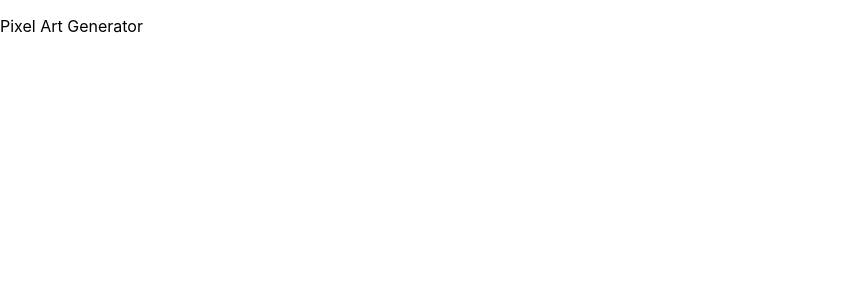
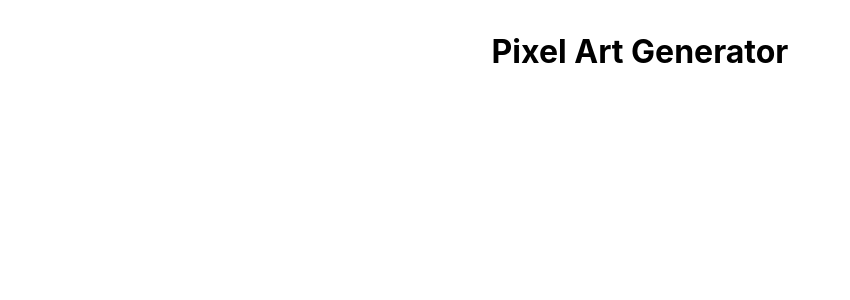
Before and after one commit to edumoreira1506/pixel-art-generator, a React (Create React App) app: page / in a window 1280 px wide. Shown: the top 300 px of the page, without its empty margins (0-850 px from the left). Built offline with nearby package versions, Linux system fonts and the light colour scheme.

Commit message:
Add header component

```diff
--- a/package.json
+++ b/package.json
@@ -10,6 +10,7 @@
     "@types/node": "^12.0.0",
     "@types/react": "^17.0.2",
     "@types/react-dom": "^17.0.0",
+    "@types/styled-components": "^5.1.7",
     "react": "^17.0.1",
     "react-dom": "^17.0.1",
     "react-scripts": "4.0.2",
--- a/src/components/Header/index.tsx
+++ b/src/components/Header/index.tsx
@@ -1,7 +1,9 @@
 import React, { ReactElement } from 'react';
 
+import { StyledHeader } from './styles';
+
 const Header = (): ReactElement => (
-  <p>Pixel Art Generator</p>
+  <StyledHeader>Pixel Art Generator</StyledHeader>
 );
 
 export default Header;
--- /dev/null
+++ b/src/components/Header/styles.ts
@@ -0,0 +1,7 @@
+import styled from 'styled-components';
+
+export const StyledHeader = styled.p`
+  text-align: center;
+  font-weight: bold;
+  font-size: 2em;
+`;
--- a/tsconfig.json
+++ b/tsconfig.json
@@ -18,7 +18,7 @@
     "resolveJsonModule": true,
     "isolatedModules": true,
     "noEmit": true,
-    "jsx": "react"
+    "jsx": "react-jsx"
   },
   "include": [
     "src"
```
Also changed, not shown: 1 other file (tests, documents, lock files or other folders).
